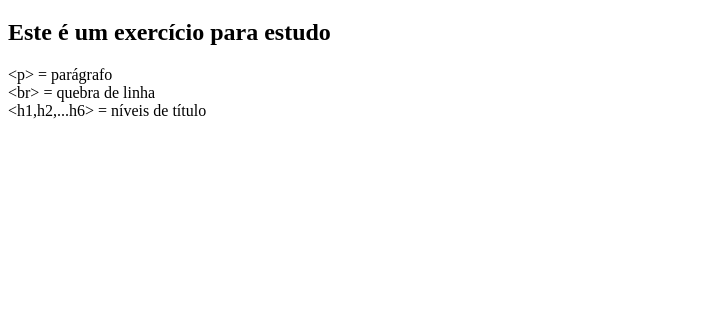
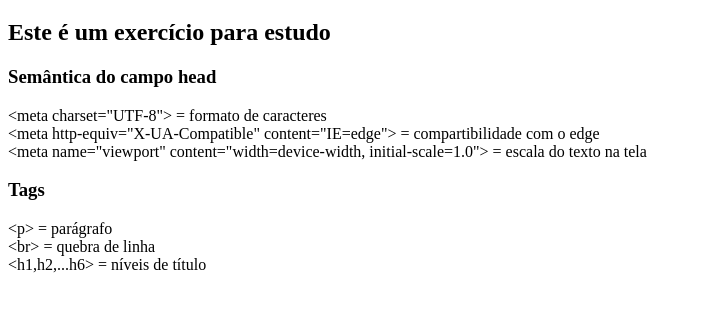
Before and after one commit to GSillva/olamundo, a plain HTML site: page site olá mundo/index.html in a window 1280 px wide. Shown: the part 61-372 px from the top of the page, without its empty margins (0-701 px from the left). Drawn offline with Linux system fonts and the light colour scheme.

Commit message:
Update index.html

```diff
--- a/site olá mundo/index.html
+++ b/site olá mundo/index.html
@@ -9,7 +9,13 @@
 <body>
     <h1>Olá, mundo!</h1>
     <h2>Este é um exercício para estudo</h2>
-    <p>&lt;p&gt; = parágrafo <br> &lt;br&gt; = quebra de linha <br> &lt;h1,h2,...h6&gt; = níveis de título</p>
+
+    <h3>Semântica do campo head</h3>
+
+    <p>&lt;meta charset="UTF-8"&gt; = formato de caracteres <br> &lt;meta http-equiv="X-UA-Compatible" content="IE=edge"&gt; = compartibilidade com o edge <br> &lt;meta name="viewport" content="width=device-width, initial-scale=1.0"&gt; = escala do texto na tela</p>
+
+    <h3>Tags</h3>
+    <p>&lt;p&gt; = parágrafo <br> &lt;br&gt; = quebra de linha <br> &lt;h1,h2,...h6&gt; = níveis de título <br> </p>
 
 </body>
 </html>
```
